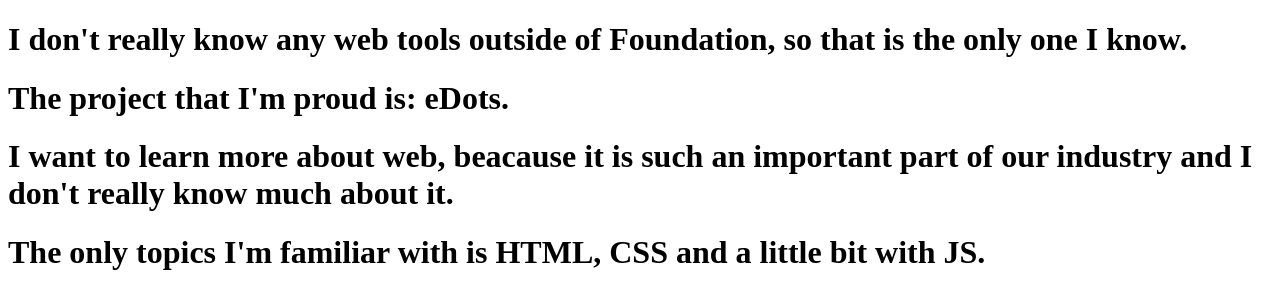
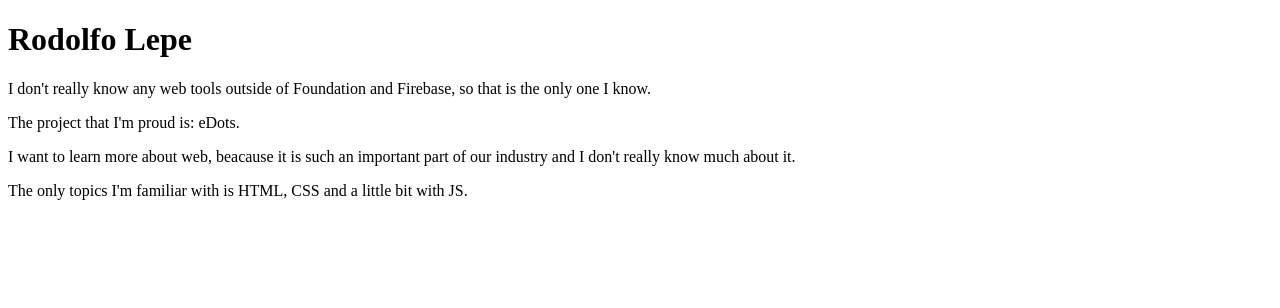
Before and after one commit to EduardoMerino/WebFirstTask, a plain HTML site: page rudy.html in a window 1280 px wide. Drawn offline with Linux system fonts and the light colour scheme.

Commit message:
Información de Rudy 2

```diff
--- a/rudy.html
+++ b/rudy.html
@@ -1,14 +1,21 @@
 <!DOCTYPE html>
 <html>
+	<head>
+		<title>Rodolfo Lepe</title>
+
+	</head>
+
 	<body>
 
-		<h1>I don't really know any web tools outside of Foundation, so that is the only one I know.</h1>
+		<h1>Rodolfo Lepe</h1>
 
-		<h1>The project that I'm proud is: eDots.</h1>
+		<p>I don't really know any web tools outside of Foundation and Firebase, so that is the only one I know.</p>
 
-		<h1>I want to learn more about web, beacause it is such an important part of our industry and I don't really know much about it.</h1>
+		<p>The project that I'm proud is: eDots.</p>
 
-		<h1>The only topics I'm familiar with is HTML, CSS and a little bit with JS.</h1>
+		<p>I want to learn more about web, beacause it is such an important part of our industry and I don't really know much about it.</p>
+
+		<p>The only topics I'm familiar with is HTML, CSS and a little bit with JS.</p>
 
 	</body>
 </html>
```
